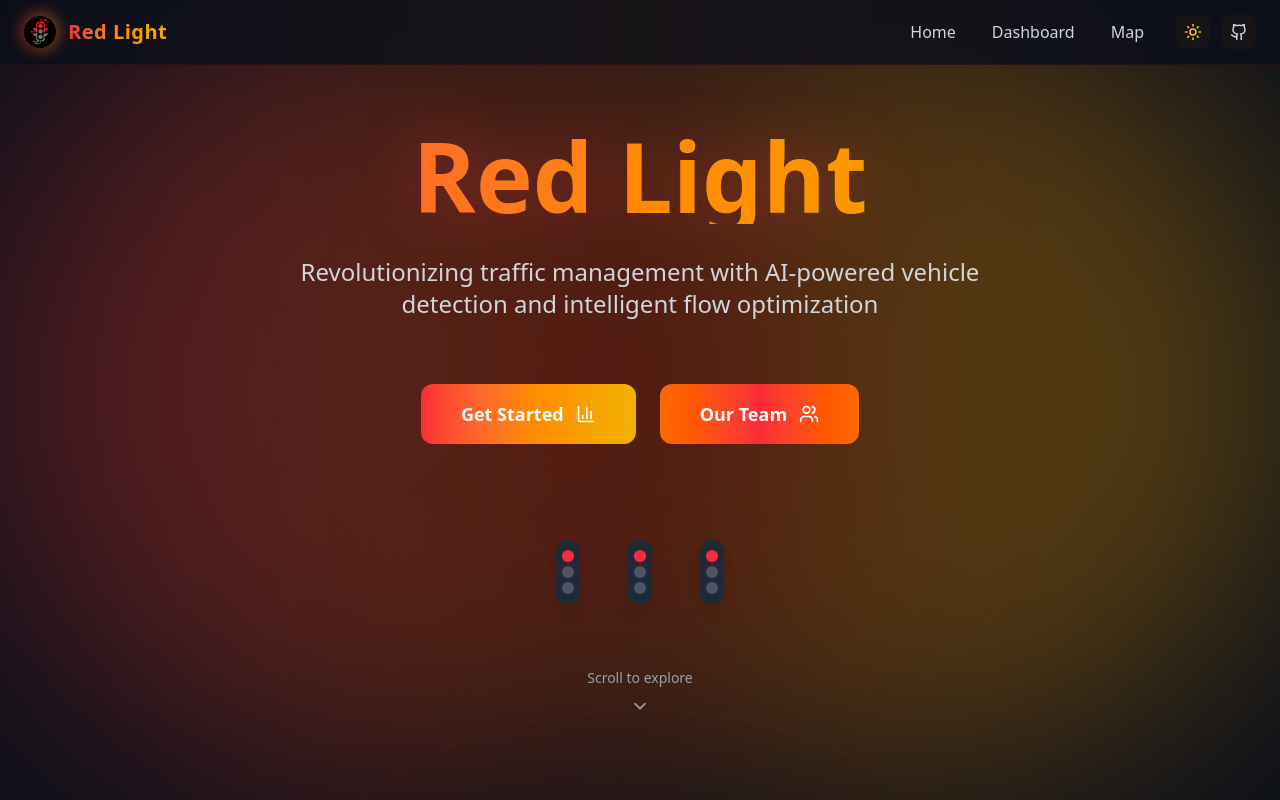
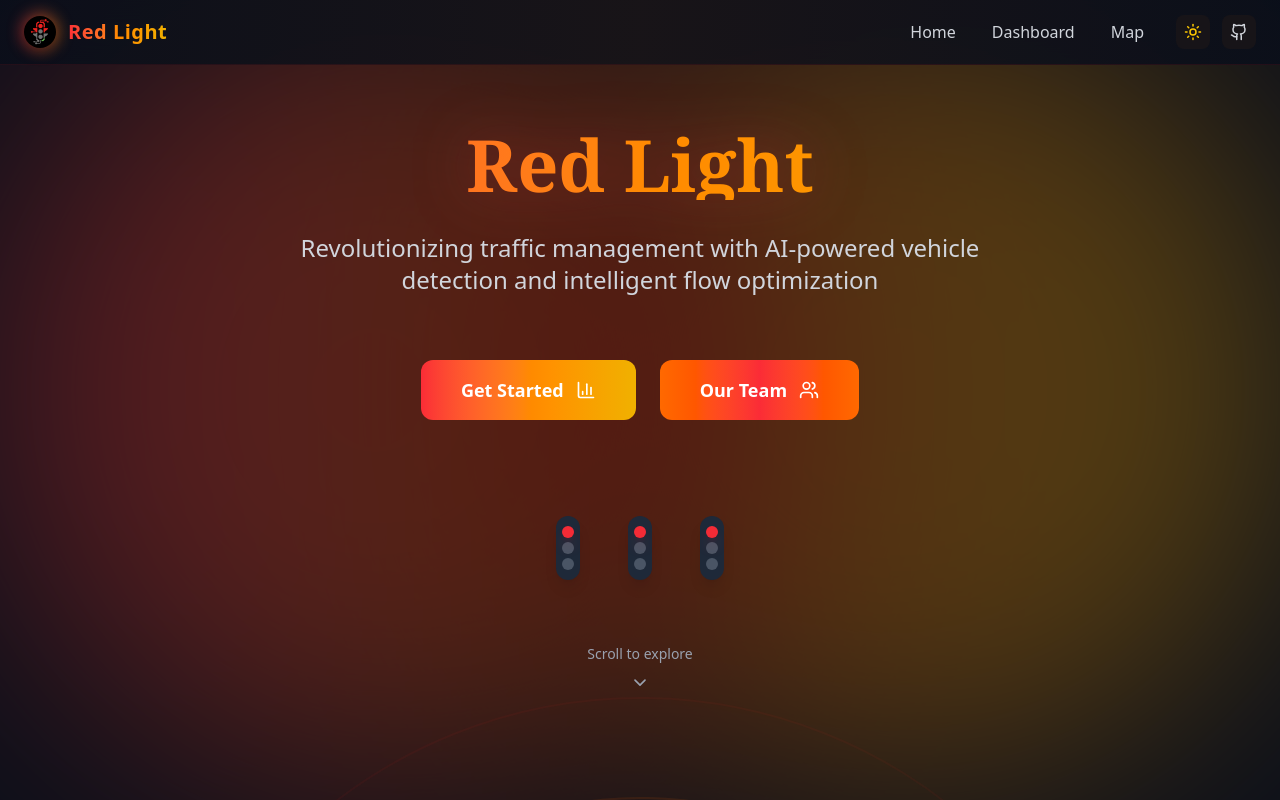
Before and after one commit to 404-The-Optimistics/Lanezy, a React (Vite) app: page / in a window 1280 px wide. Shown: the top 800 px of the page. Built offline with nearby package versions, Linux system fonts and the light colour scheme.

Commit message:
navigations and fonts

```diff
--- a/src/components/landing.jsx
+++ b/src/components/landing.jsx
@@ -134,7 +134,7 @@ const Landing = ({ darkMode, toggleDarkMode }) => {
                             >
                                 {/* Title with enhanced styling */}
                                 <motion.h1
-                                    className="text-7xl md:text-8xl font-bold mb-8 bg-gradient-to-r from-red-500 via-orange-400 to-yellow-500 bg-clip-text text-transparent drop-shadow-[0_0_30px_rgba(239,68,68,0.3)]"
+                                    className="text-7xl md:text-7xl font-bold mb-8 bg-gradient-to-r from-red-500 via-orange-400 to-yellow-500 bg-clip-text text-transparent drop-shadow-[0_0_30px_rgba(239,68,68,0.3)] font-serif"
                                     whileHover={{ scale: 1.02 }}
                                     transition={{ type: "spring", stiffness: 300 }}
                                 >
@@ -142,7 +142,8 @@ const Landing = ({ darkMode, toggleDarkMode }) => {
                                 </motion.h1>
 
                                 <motion.p
-                                    className="text-xl md:text-2xl mb-16 max-w-3xl mx-auto font-light text-gray-300"
+                                    // text-xl md:text-2xl mb-16 max-w-3xl mx-auto font-light text-gray-300 font-serif"
+                                    className={`text-xl md:text-2xl mb-16 max-w-3xl ${darkMode ? 'text-gray-300' : 'text-gray-600'} max-w-2xl mx-auto `}
                                     initial={{ opacity: 0 }}
                                     animate={{ opacity: 1 }}
                                     transition={{ duration: 0.8, delay: 0.3 }}
@@ -159,7 +160,7 @@ const Landing = ({ darkMode, toggleDarkMode }) => {
                                         transition={{ duration: 0.6, delay: 0.5 }}
                                         whileHover={{ scale: 1.05, y: -5 }}
                                         whileTap={{ scale: 0.95 }}
-                                        onClick={() => { setShowDashboard(true); setShowHowItWorks(false); setShowMap(false); setShowTeam(false); }}
+                                        onClick={() => navigate('/dashboard')}
                                     >
                                         <span className="absolute inset-0 bg-gradient-to-r from-red-500 via-orange-400 to-yellow-500"></span>
                                         <span className="absolute inset-0 bg-gradient-to-r from-orange-400 via-red-500 to-orange-400 opacity-0 group-hover:opacity-100 transition-opacity duration-500"></span>
```
